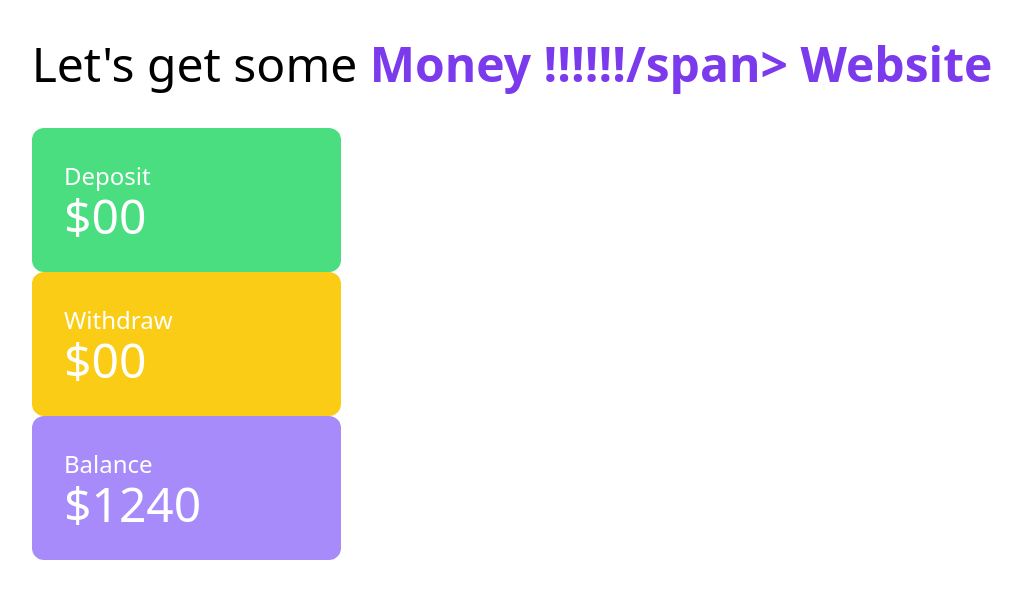
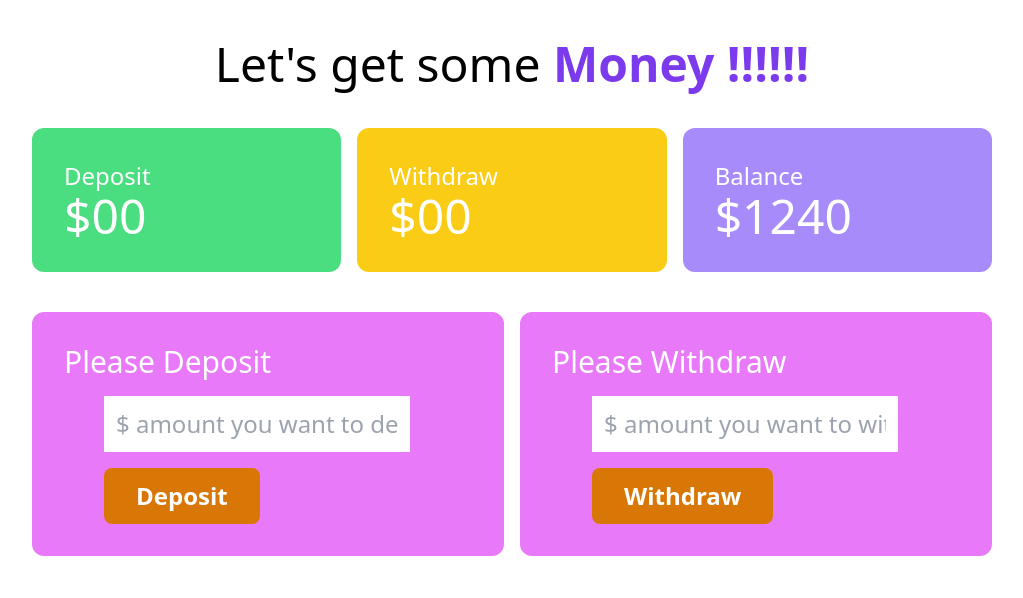
Before and after one commit to ahkamulbd/ProHeroModule26Project, a plain HTML site: page bank.html in a window 1280 px wide. Shown: the whole page, without its empty margins (128-1151 px from the left). Drawn offline with nearby package versions, Linux system fonts and the light colour scheme.

Commit message:
Codes added according to Lecture 26-5

```diff
--- a/bank.html
+++ b/bank.html
@@ -12,31 +12,53 @@
 <body>
     <header class="text-center mb-10">
         <h1 class="text-center text-5xl mt-10 ">Let's get some <span class="font-bold text-violet-600">Money
-                !!!!!!/span>
-                Website
-        </h1>
+                !!!!!! </span></h1>
     </header>
     <main>
         <section class="mt-2">
-            <div class="grid grid-cols-3 gap-4 w-9/12 mx-auto text-white">
+            <div class="grid grid-cols-3 gap-4 w-3/4 mx-auto text-white">
                 <div class="bg-green-400 p-8 rounded-xl">
                     <h4 class="text-2xl">Deposit</h4>
                     <h2 class="text-5xl">$00</h2>
                 </div>
-            </div>
-            <div class="grid grid-cols-3 gap-4 w-9/12 mx-auto text-white">
                 <div class="bg-yellow-400 p-8 rounded-xl">
                     <h4 class="text-2xl">Withdraw</h4>
                     <h2 class="text-5xl">$00</h2>
                 </div>
-            </div>
-            <div class="grid grid-cols-3 gap-4 w-9/12 mx-auto text-white">
                 <div class="bg-violet-400 p-8 rounded-xl">
                     <h4 class="text-2xl">Balance</h4>
                     <h2 class="text-5xl">$1240</h2>
                 </div>
             </div>
+
         </section>
+
+        <!-- Deposit & Withdraw -->
+
+        <section class="mt-10">
+            <div class="grid grid-cols-2 gap-4 w-3/4 mx-auto text-white">
+                <div class="bg-fuchsia-400 p-8 rounded-xl">
+                    <h3 class="text-3xl mb-4 font-medium">Please Deposit</h3>
+                    <input class="w-3/4 p-3 font-medium mb-4 block text-2xl ml-10" type="text" name=""
+                        id="deposit-field" placeholder="$ amount you want to deposit">
+
+                    <button
+                        class="bg-amber-600 hover:bg-sky-700 px-8 py-3 text-white font-white rounded-lg text-2xl font-bold ml-10"
+                        id="btn-deposit">Deposit</button>
+                </div>
+                <div class="bg-fuchsia-400 p-8 rounded-xl">
+                    <h3 class="text-3xl mb-4 font-medium">Please Withdraw</h3>
+                    <input class="w-3/4 p-3 font-medium mb-4 block text-2xl ml-10" type="text" name="" id=""
+                        placeholder="$ amount you want to withdraw">
+
+                    <button
+                        class="bg-amber-600 hover:bg-sky-700 px-8 py-3 text-white font-white rounded-lg text-2xl font-bold ml-10"
+                        id="btn-withdraw">Withdraw</button>
+                </div>
+            </div>
+        </section>
+
+
     </main>
 </body>
 
```
